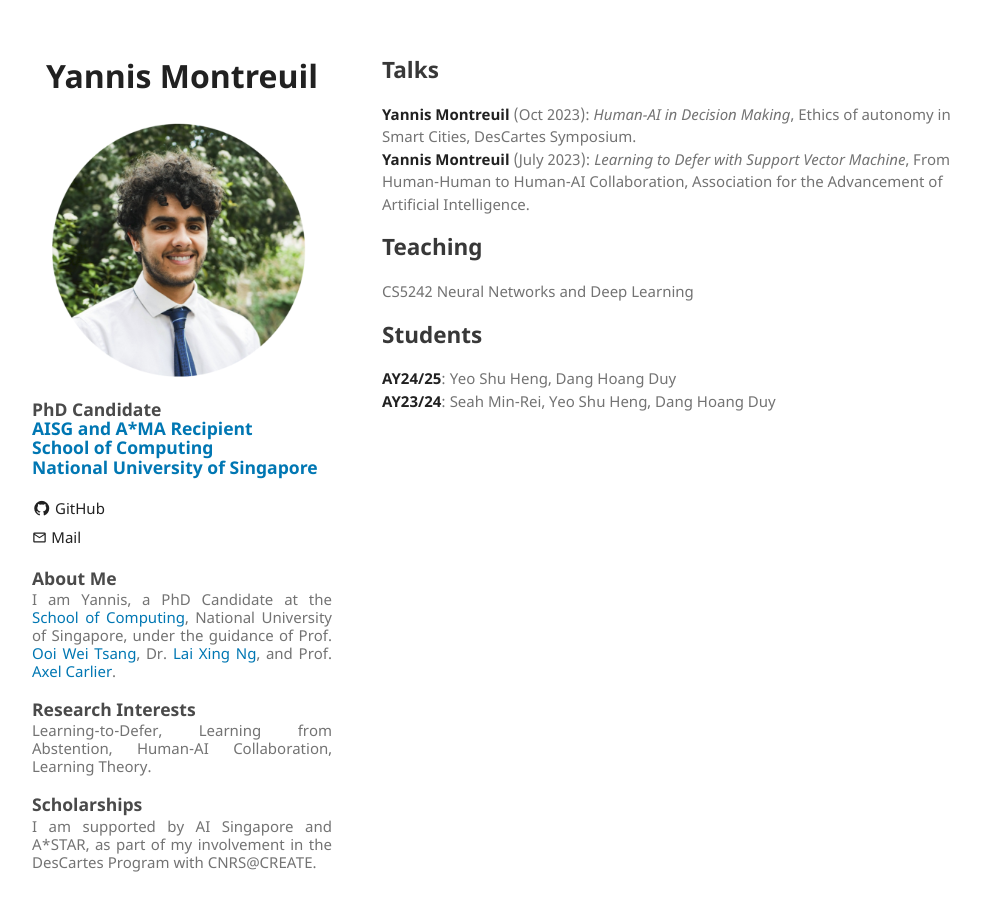
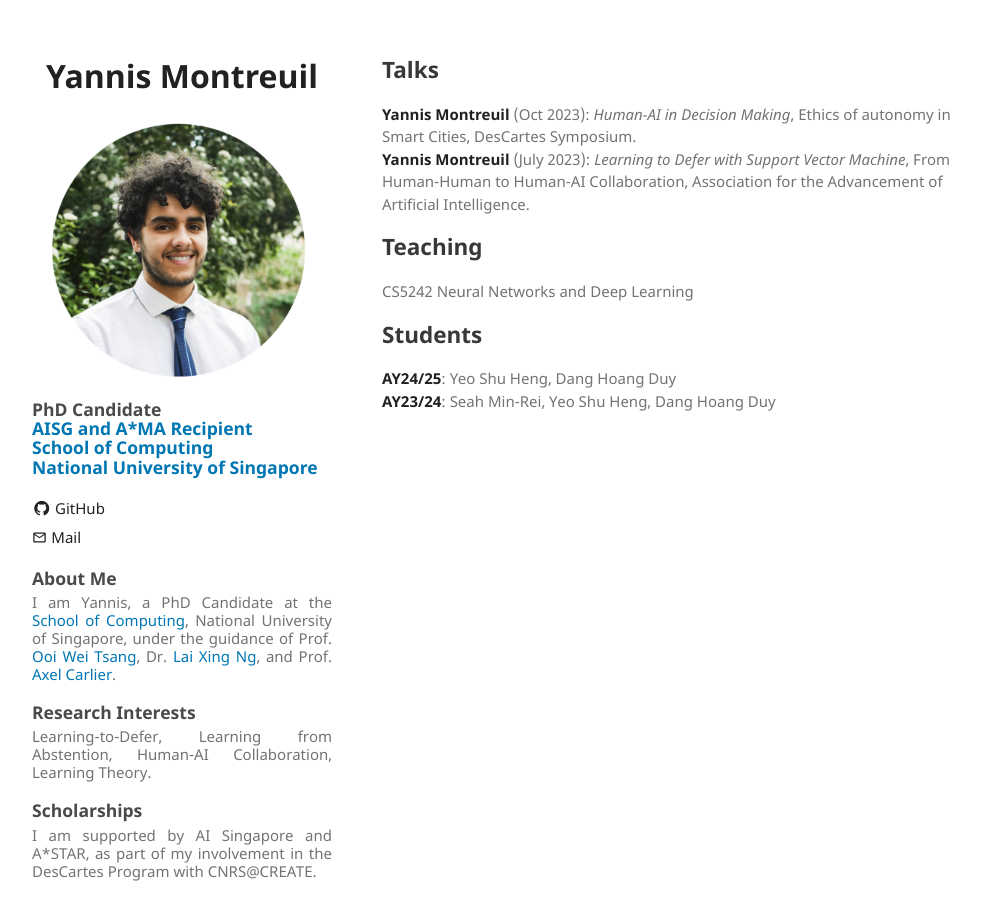
Before and after one commit to yannismontreuil/yannismontreuil.github.io, a Jekyll site: the page built from index.md, in a window 1280 px wide. Shown: the whole page, without its empty margins (128-1109 px from the left). Built offline with Jekyll 4.4.1, drawn with Linux system fonts in a browser that asks for light colours.

Commit message:
Update _config.yml

```diff
--- a/_config.yml
+++ b/_config.yml
@@ -2,16 +2,16 @@ title: Yannis Montreuil
 logo: /assets/img/logo.png
 description_phd: "<p>PhD Candidate<br><a href='https://aisingapore.org/research/phd-fellowship-programme/'>AISG and A*MA Recipient</a><br><a href='https://www.comp.nus.edu.sg/'>School of Computing</a> <br> <a href='https://nus.edu.sg/'>National University of Singapore</a></p>"
 description_state: |
-  <h3 style="margin-top: 10px; margin-bottom: 2px;">About Me</h3>
-  <p align="justify" style="margin-top: 2px; line-height: 1.2;">
+  <h3 style="margin-top: 10px; margin-bottom: 5px;">About Me</h3>
+  <p align="justify" style="margin-top: 5px; line-height: 1.2;">
     I am Yannis, a PhD Candidate at the <a href="https://www.comp.nus.edu.sg">School of Computing</a>, National University of Singapore, under the guidance of Prof. <a href="https://www.comp.nus.edu.sg/~ooiwt/">Ooi Wei Tsang</a>, Dr. <a href="https://ipal.cnrs.fr/lai-xing-ng/">Lai Xing Ng</a>, and Prof. <a href="https://ipal.cnrs.fr/axel-carlier-personal-page/">Axel Carlier</a>.
   </p>
-  <h3 style="margin-top: 20px; margin-bottom: 2px;">Research Interests</h3>
-  <p align="justify" style="margin-top: 2px; line-height: 1.2;">
+  <h3 style="margin-top: 20px; margin-bottom: 5px;">Research Interests</h3>
+  <p align="justify" style="margin-top: 5px; line-height: 1.2;">
     Learning-to-Defer, Learning from Abstention, Human-AI Collaboration, Learning Theory.
   </p>
-  <h3 style="margin-top: 20px; margin-bottom: 2px;">Scholarships</h3>
-  <p align="justify" style="margin-top: 2px; line-height: 1.2;">
+  <h3 style="margin-top: 20px; margin-bottom: 5px;">Scholarships</h3>
+  <p align="justify" style="margin-top: 5px; line-height: 1.2;">
     I am supported by AI Singapore and A*STAR, as part of my involvement in the DesCartes Program with CNRS@CREATE.
   </p>
 
```
